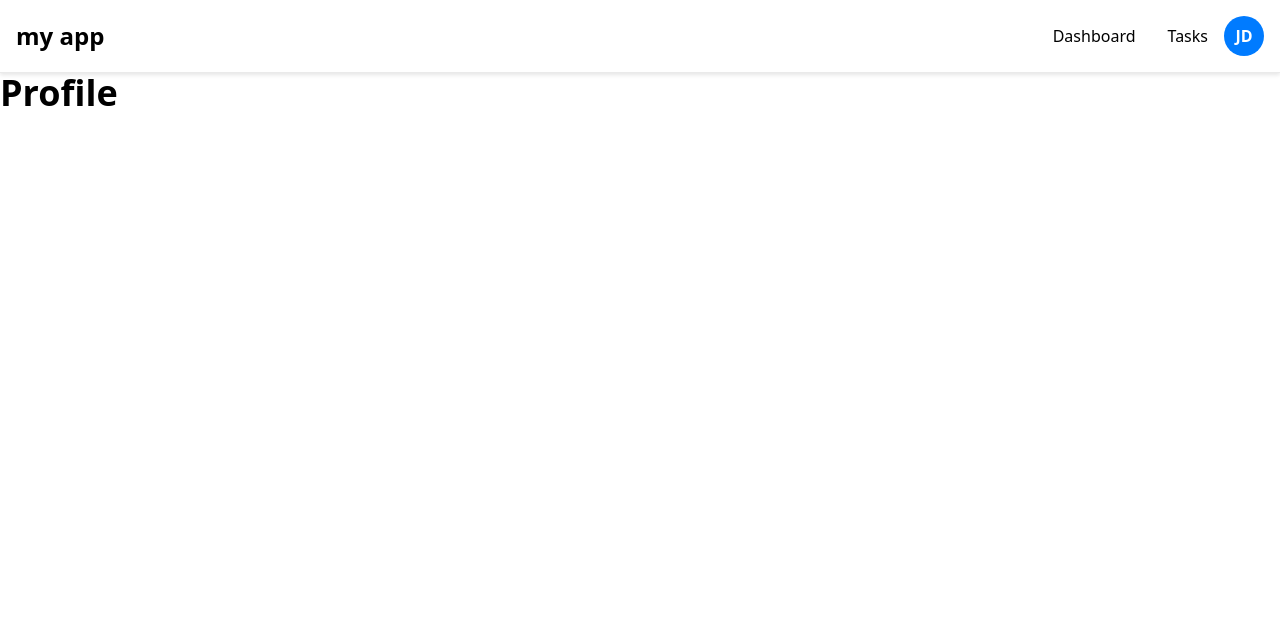
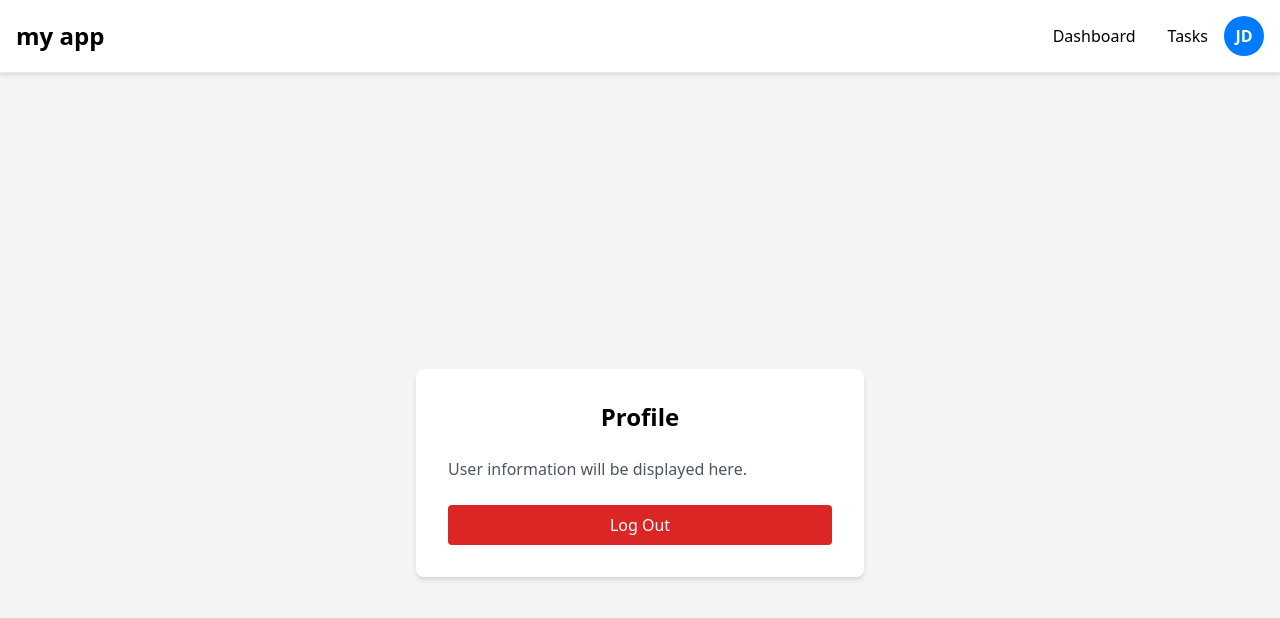
Before and after one commit to bobleung/next-supabase-base, a Next.js app: page /secure/profile in a window 1280 px wide. Shown: the top 618 px of the page. Built offline with nearby package versions, Linux system fonts and the light colour scheme.

Commit message:
Add logout functionality to profile page

```diff
--- /dev/null
+++ b/app/secure/profile/actions.ts
@@ -0,0 +1,15 @@
+'use server'
+
+import { cookies } from 'next/headers'
+import { redirect } from 'next/navigation'
+import { createClient } from '@/utils/supabase/server'
+
+export async function logout() {
+  const supabase = await createClient()
+
+  // Sign out the user
+  await supabase.auth.signOut()
+
+  // Redirect to login page
+  redirect('/auth/login')
+}
--- a/app/secure/profile/page.tsx
+++ b/app/secure/profile/page.tsx
@@ -1,7 +1,24 @@
+import { logout } from './actions'
+
 export default function Profile() {
-    return (
-      <>
-        <h1>Profile</h1>
-      </>
-    );
-  }
+  return (
+    <div className="flex flex-col items-center justify-center min-h-screen bg-gray-100 p-4">
+      <div className="bg-white p-8 rounded-lg shadow-md w-full max-w-md">
+        <h1 className="text-2xl font-bold mb-6 text-center">Profile</h1>
+
+        <div className="mb-6">
+          <p className="text-gray-600 mb-2">User information will be displayed here.</p>
+        </div>
+
+        <form action={logout}>
+          <button
+            type="submit"
+            className="w-full bg-red-600 hover:bg-red-700 text-white font-medium py-2 px-4 rounded transition-colors duration-300"
+          >
+            Log Out
+          </button>
+        </form>
+      </div>
+    </div>
+  );
+}
```
